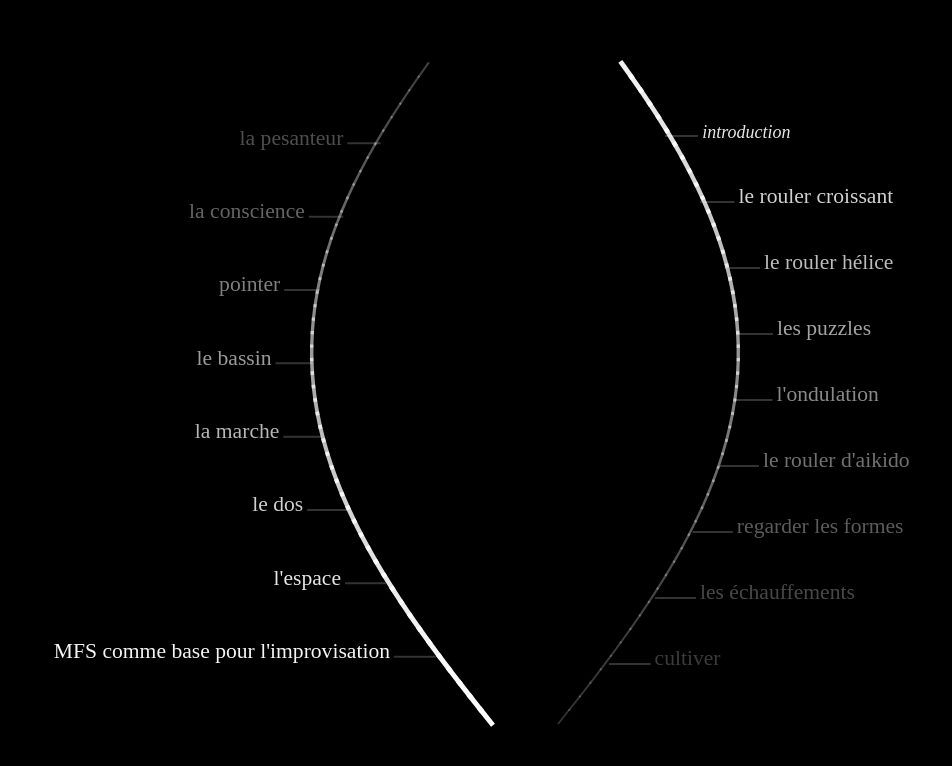
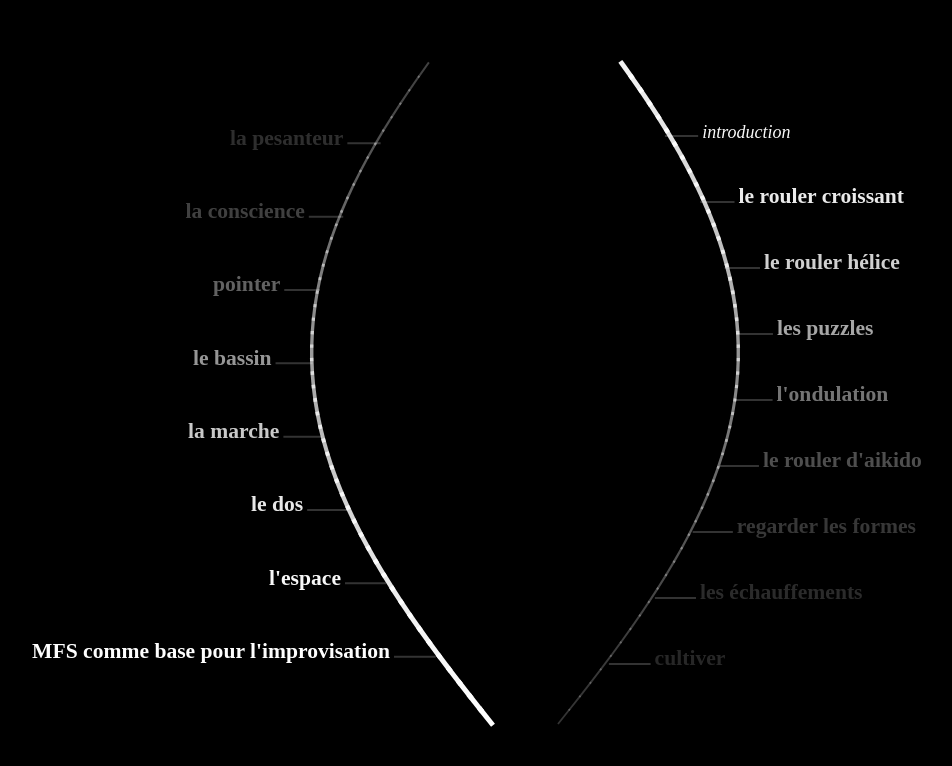
Before and after one commit to boblemarin/mtfs_spiral, a plain HTML site: page index.html in a window 1280 px wide. Shown: the whole page, without its empty margins (115-1067 px from the left). Drawn offline with Linux system fonts and the light colour scheme.

Commit message:
animation finetuning

```diff
--- a/index.html
+++ b/index.html
@@ -63,6 +63,7 @@
     overflow: visible;
     /*width: 0;*/
     height: 0;
+    transform-origin: 15px bottom;
     /*cursor: pointer;*/
     -webkit-touch-callout: none;
       -webkit-user-select: none;
@@ -93,7 +94,7 @@
   }
 
   .spiral-flying-label span.section {
-    /*font-weight: bold;*/
+    font-weight: bold;
     font-size: 1.2em;
   }
 
--- a/spiral.js
+++ b/spiral.js
@@ -392,7 +392,7 @@ Spiral.prototype.computePositions = function( rotation, config, numPoints ) {
     p = new Vec3(
       config.centerX + config.width * Math.sin( angle ),
       config.centerY + ( i + middle + 0.5 ) * yStep,// * z,
-      Math.cos( angle ) * 0.4 + 0.6
+      Math.cos( angle ) * 0.5 + 0.5
     );
     vectors.push(p);
   }
@@ -472,9 +472,14 @@ SpiralLabel.prototype.follow = function( p ) {
 
   this.element.style.left = this.posX + 'px';
   this.element.style.top = this.posY + 'px';
-  this.element.style.opacity = p.z;// * 0.8 + 0.2;
+  let easedZ = easeInOutQuad(p.z);
+  this.element.style.opacity = easedZ * 0.85 + 0.15;// * 0.8 + 0.2;
+  easedZ = p.z * 0.3 + 0.7;
+  //this.element.style.transform = "scale3d(" + easedZ + ", " + easedZ + ", 1)";
 
   this.config.context.moveTo(this.posX + 15 * this.node.level * (this.isLeft ? -1 : 1), this.posY);
-  this.config.context.lineTo(p.x, p.y);
+  this.config.context.lineTo(p.x, p.y); // + (this.isLeft ? -10 : 10)
 
 };
+
+function easeInOutQuad(t) { return t<.5 ? 2*t*t : -1+(4-2*t)*t }
```
